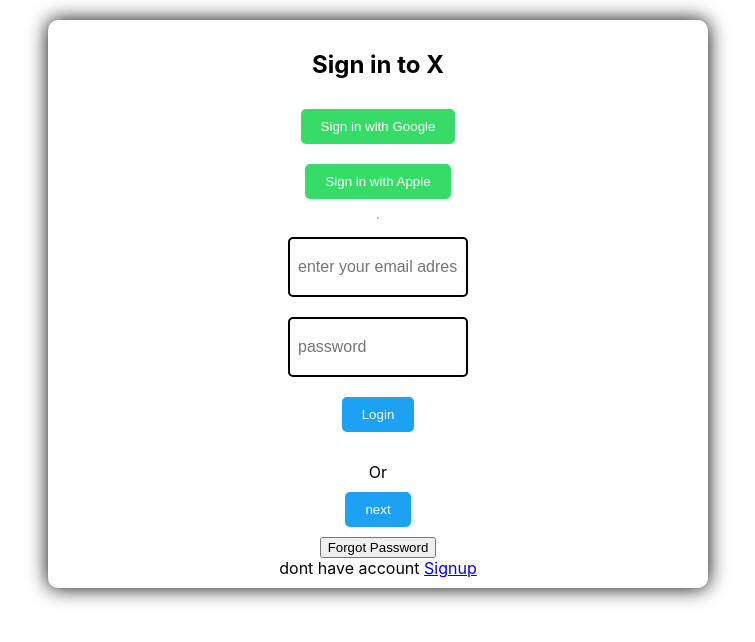
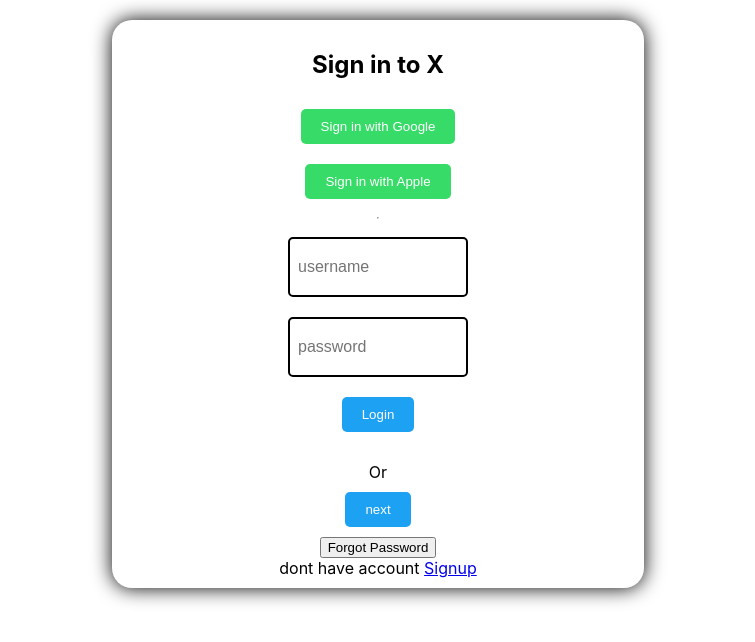
Before and after one commit to gopalchobey9/Twitter_clone, a React (Create React App) app in the folder frontend/: page / in a window 1280 px wide. Shown: the top 642 px of the page, without its empty margins (262-1017 px from the left). Built offline with nearby package versions, Linux system fonts and the light colour scheme.

Commit message:
css updated again

```diff
--- a/frontend/src/components/HomePage/HomePage.css
+++ b/frontend/src/components/HomePage/HomePage.css
@@ -40,12 +40,12 @@
     /* height: 100vh; */
     background-color: #ffffff;
     box-shadow: 0 0 20px rgba(0, 0, 0, 2.8);
-    border-radius: 10px;
+    border-radius: 20px;
     padding: 10px;
 
     margin: auto; /* Add this line to center the homepage div */
 
-    width: 50%;
+    width: 40%;
     margin-top: 20px;
 }
     /* margin-top: 20px; */
--- a/frontend/src/components/HomePage/HomePage.jsx
+++ b/frontend/src/components/HomePage/HomePage.jsx
@@ -53,7 +53,7 @@ const HomePage = () => {
       {/* <br /> */}
      <div className='signin-section'>
      <form onSubmit={loginInfoHandler} className='signin-form' >
-     <input type="text" placeholder='enter your email adress' name='username' id='username' ref={userRef} />
+     <input type="text" placeholder='username' name='username' id='username' ref={userRef} />
       <input type="text" placeholder='password' name='password' is='password' ref={passwordRef} />
       <button className='signin-button'>Login</button>
      </form>
--- a/frontend/src/components/Posts/Posts.jsx
+++ b/frontend/src/components/Posts/Posts.jsx
@@ -20,13 +20,14 @@ const Posts = () => {
        {
        postdata.map((data,index)=>{
         return(
-         <>
-         <hr />
-         <div key={index} className='post-content' >
+
+         <div
+         key={index}
+          className='post-content' >
             <h3>{data.textData}</h3>
             {/* <p>{data.date}</p> */}
           </div>
-         </>
+
         )
        })
        }
```
Also changed, not shown: frontend/src/index.css (line endings or trailing spaces).
